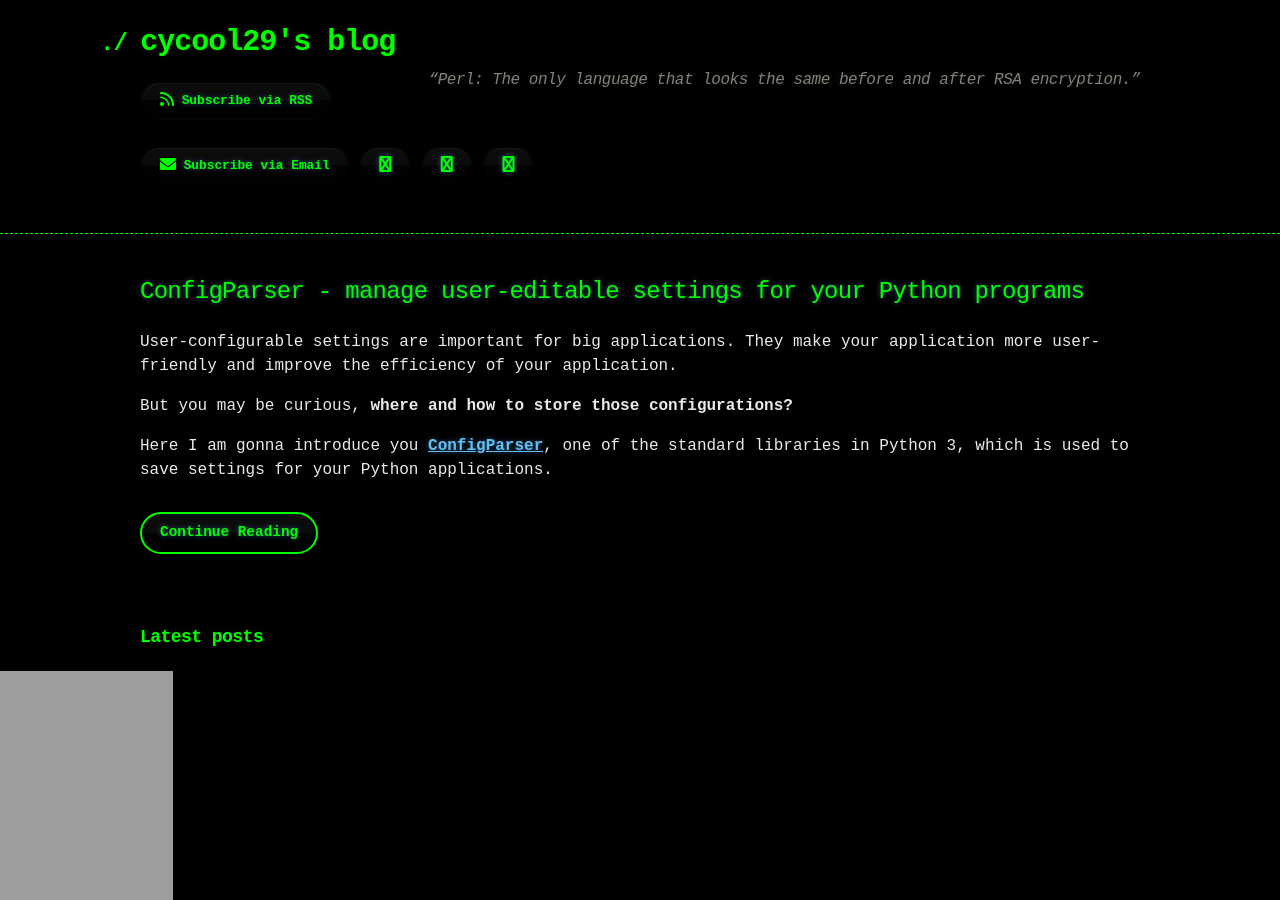
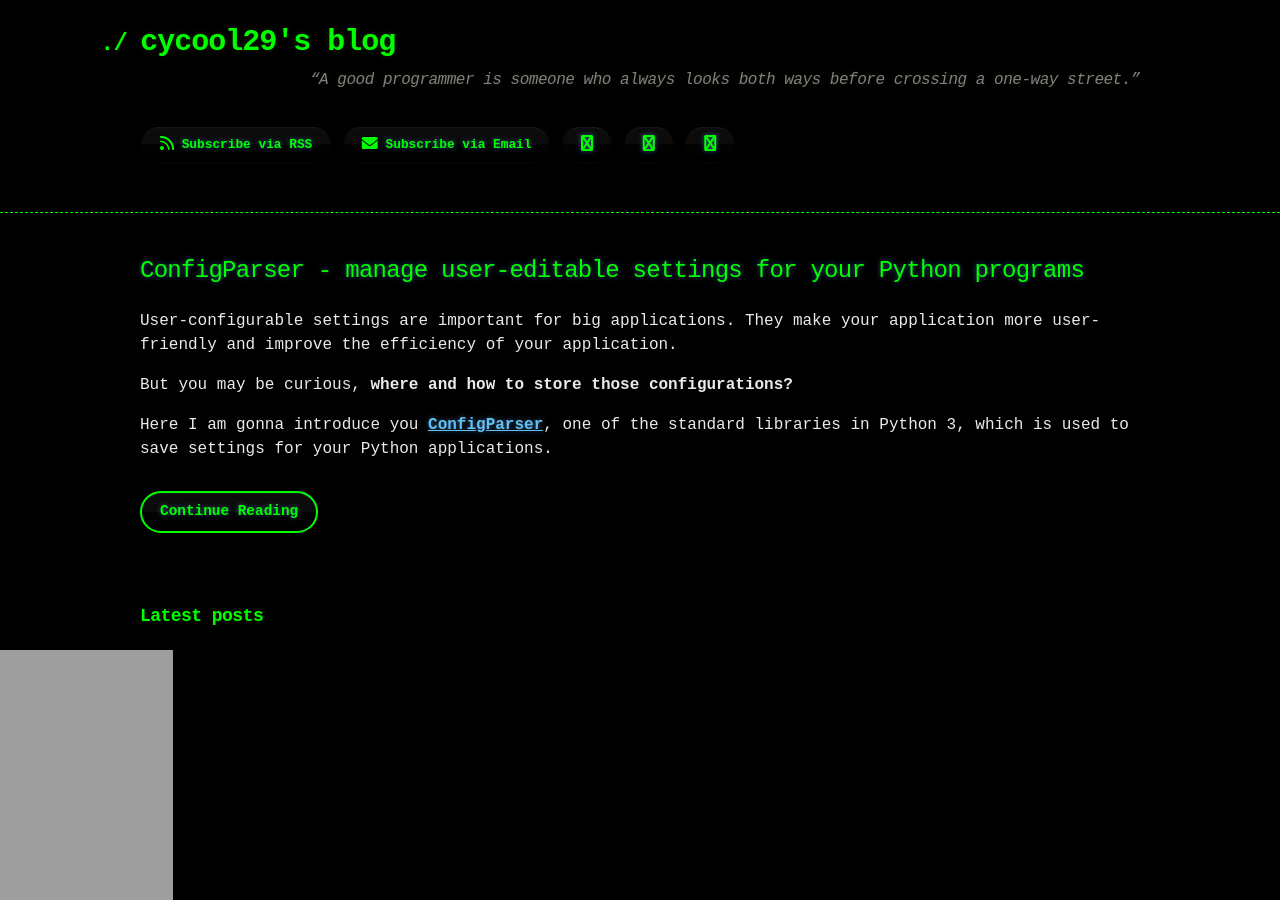
Before and after one commit to cycool29/cycool29.github.io, a Jekyll site: the page built from index.md, in a window 1280 px wide and 900 px high. Built offline with Jekyll 4.4.1, drawn with Linux system fonts in a browser that asks for light colours; a style sheet for code colours, icons or effects is not loaded.

Commit message:
Update quotes

```diff
--- a/_config.yml
+++ b/_config.yml
@@ -1,5 +1,5 @@
 title: cycool29's blog
-description: "“Perl: The only language that looks the same before and after RSA encryption.” "
+description: "“A good programmer is someone who always looks both ways before crossing a one-way street.” "
 bio: A high school student. Intermediate in Python, Git, Bash. Learning JavaScript. He/Him. "
 author: cycool29
 url: https://cycool29.github.io
```
